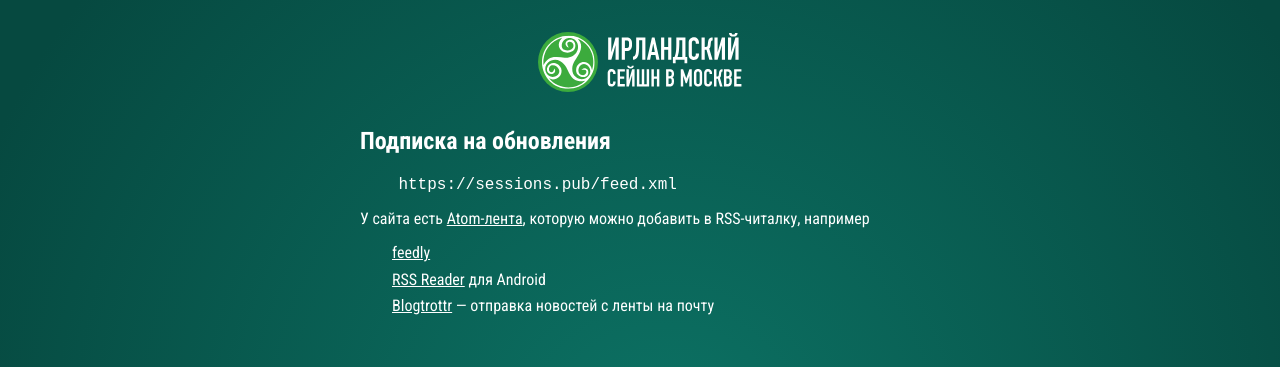
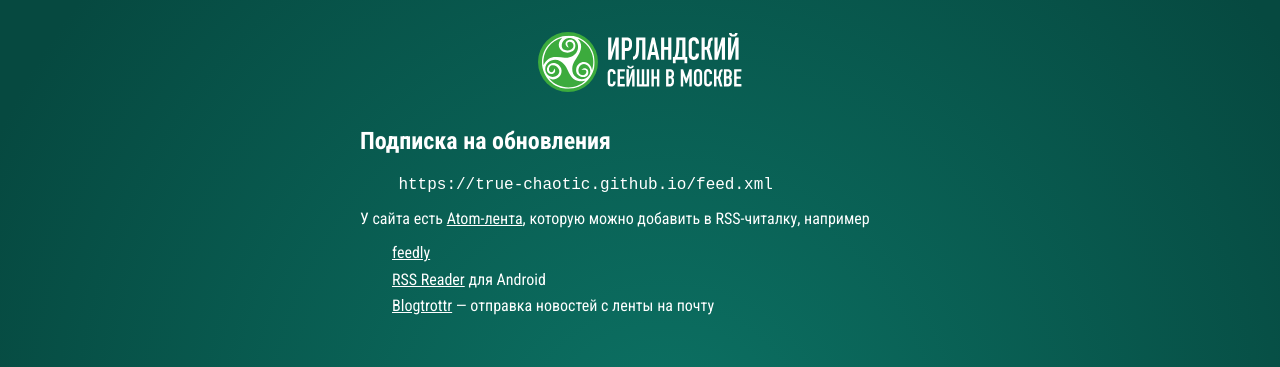
Before and after one commit to true-chaotic/sessions.pub, a Jekyll site: the page built from subscribe/index.md, in a window 1280 px wide. Shown: the top 367 px of the page. Built offline with Jekyll 4.4.1, drawn with Linux system fonts in a browser that asks for light colours.

Commit message:
Update _config.yml

```diff
--- a/_config.yml
+++ b/_config.yml
@@ -1,5 +1,5 @@
-url: "https://sessions.pub" # the base hostname & protocol for your site, e.g. http://example.com
-baseurl: "" # the subpath of your site, e.g. /blog
+url: "https://true-chaotic.github.io" # the base hostname & protocol for your site, e.g. http://example.com
+baseurl: "/sessions.pub" # the subpath of your site, e.g. /blog
 title: "Ирландский сейшн в Москве" # the name of your site, e.g. ACME Corp.
 timezone: "Europe/Moscow"
 lang: "ru"
```
